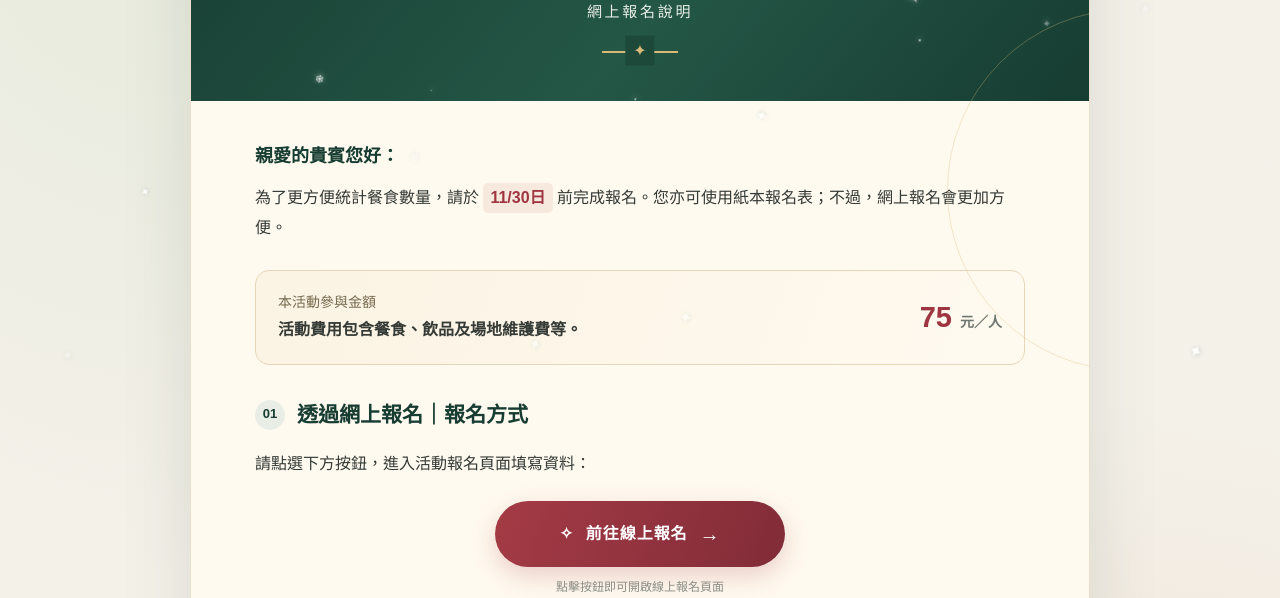
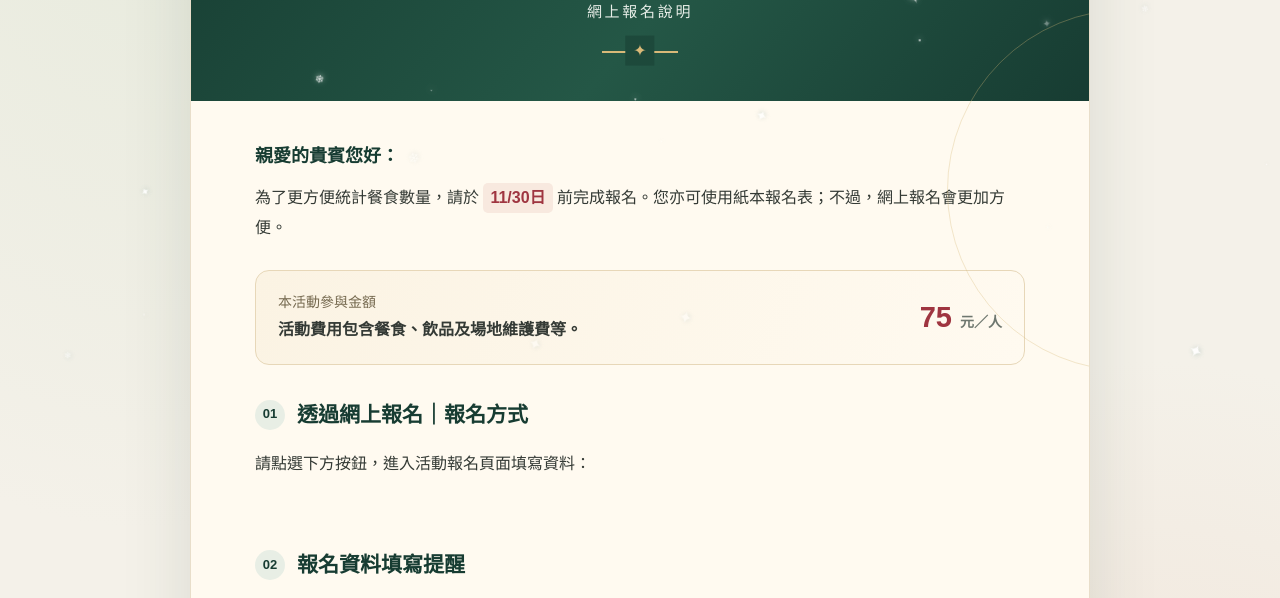
Before and after one commit to TechMeow-TW/welcome, a plain HTML site: page christmas-party.html in a window 1280 px wide. Shown: the part 354-952 px from the top of the page. Drawn offline with Linux system fonts and the light colour scheme; a script that the page names is missing.

Commit message:
Update christmas-party.html

```diff
--- a/christmas-party.html
+++ b/christmas-party.html
@@ -61,6 +61,8 @@ p{margin:0 0 14px}
 .cta:focus-visible{outline:3px solid var(--gold);outline-offset:4px}
 .cta .arrow{font-size:20px;transition:transform .25s}.cta:hover .arrow{transform:translateX(5px)}
 .url-hint{font-size:12px;color:#8b9189;margin-top:9px;overflow-wrap:anywhere}
+.hievents-widget{width:100%;max-width:100%;margin:10px auto 0;text-align:left}
+.hievents-widget iframe{max-width:100%}
 .details{display:grid;gap:12px;margin-top:14px}
 .detail{display:grid;grid-template-columns:34px 1fr;gap:12px;padding:15px 17px;border:1px solid var(--line);
  border-radius:13px;background:#fffdf8}
@@ -81,6 +83,8 @@ p{margin:0 0 14px}
 @media(max-width:560px){body{padding:18px 10px 32px}.hero{padding:42px 18px 38px}main{padding:28px 20px 34px}.fee{align-items:flex-start;flex-direction:column;gap:2px}.topline{letter-spacing:.16em}}
 @media(prefers-reduced-motion:reduce){*,*::before,*::after{animation-duration:.01ms!important;animation-iteration-count:1!important;scroll-behavior:auto!important;transition-duration:.01ms!important}.snow-layer{display:none}.reveal{opacity:1;transform:none}}
 </style>
+
+<script async src="https://events.techmeow.tw/widget.js"></script>
 </head>
 <body>
 <div class="snow-layer" aria-hidden="true" id="snow"></div>
@@ -109,10 +113,11 @@ p{margin:0 0 14px}
         <h2><span class="num">01</span>透過網上報名｜報名方式</h2>
         <p>請點選下方按鈕，進入活動報名頁面填寫資料：</p>
         <div class="cta-wrap">
-          <a class="cta" href="https://events.techmeow.tw/event/1/2026?promo_code=ef0pf" target="_blank" rel="noopener noreferrer">
-            <span aria-hidden="true">✧</span> 前往線上報名 <span class="arrow" aria-hidden="true">→</span>
-          </a>
-          <div class="url-hint">點擊按鈕即可開啟線上報名頁面</div>
+          <div class="hievents-widget"
+            data-hievents-organizer-id="1"
+            data-hievents-widget-type="events"
+            data-hievents-widget="wgt_oAiz3PaU4w9gG">
+          </div>
         </div>
       </section>
 
```
